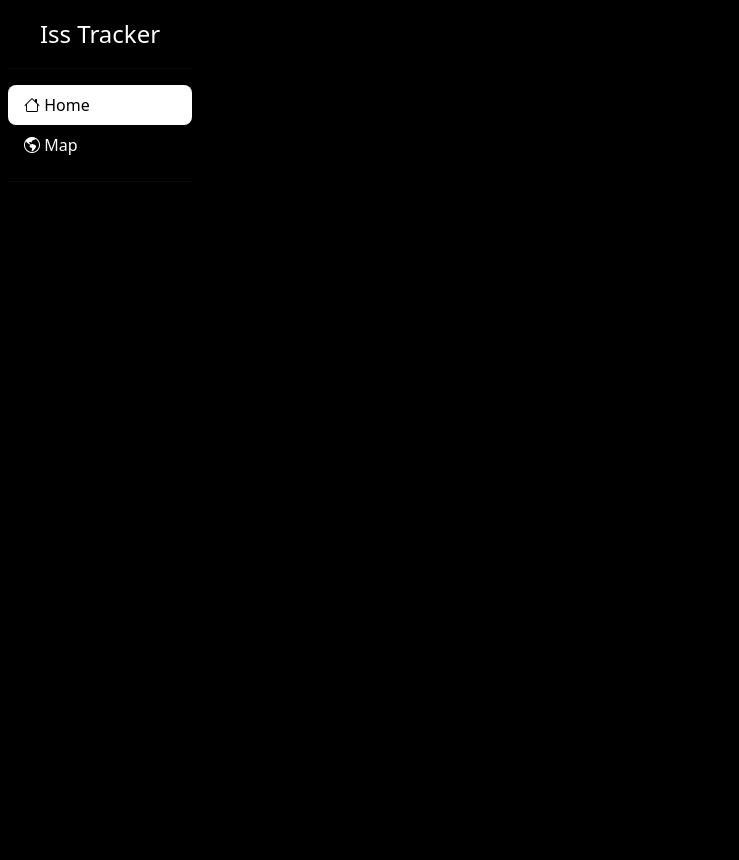
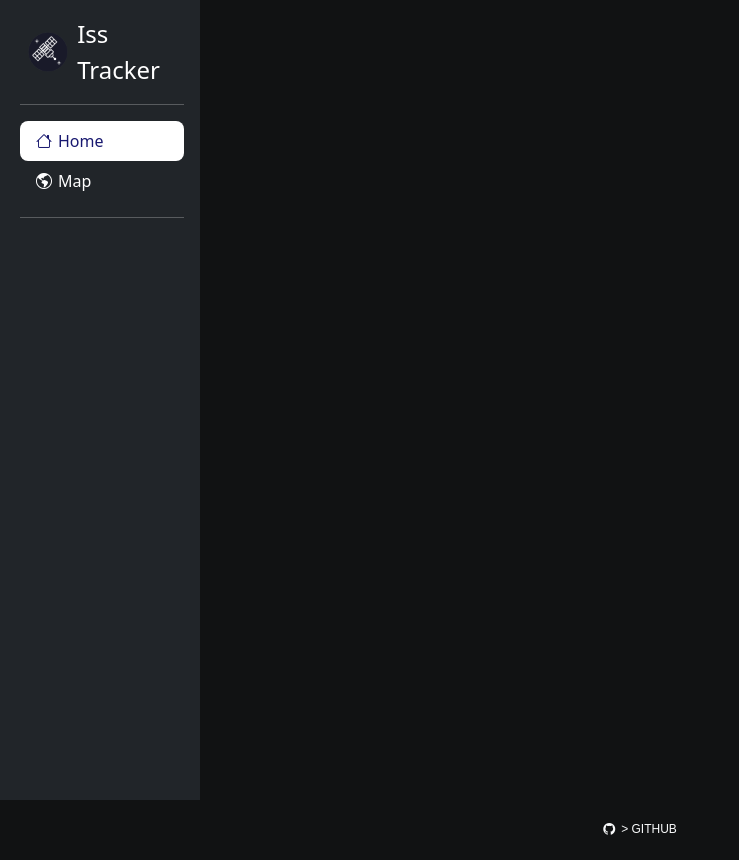
Before and after one commit to spector700/iss-tracker, a Python web app: template templates/layout.html in a window 1280 px wide. Shown: the whole page, without its empty margins (0-739 px from the left). Before the commit the page ends 155 px from the top, so only its background shows below. Run offline with Jinja, Linux system fonts and the light colour scheme; the template is opened without the code that fills it, so the values that code supplies are empty.

Commit message:
- Added footer - icon animations - favicon and logo

```diff
--- a/static/styles.css
+++ b/static/styles.css
@@ -1,11 +1,16 @@
 @import url("https://cdn.jsdelivr.net/npm/bootstrap-icons@1.10.5/font/bootstrap-icons.css");
 
-body {
-    background: black;
+body,
+.section {
+    background: #111213;
 }
 
-#side_nav {
-    background: black;
+.section {
+    padding: 50px;
+    background-color: midnightblue;
+}
+
+.sidebar {
     min-width: 200px;
     max-width: 200px;
 }
@@ -15,9 +20,8 @@ body {
     border-radius: 8px;
 }
 
-.sidebar li.active a,
-.sidebar li.active a:hover {
-    color: black;
+.sidebar li.active a {
+    color: midnightblue;
 }
 
 .sidebar li a {
@@ -29,10 +33,38 @@ body {
     width: 100%;
 }
 
+.content img {
+    width: 100%;
+    height: 1000px;
+    display: block;
+}
+
 hr.h-color {
-    background: white;
+    color: white;
 }
 
 #map {
-    height: 480px;
+    height: 880px;
 }
+
+h1,
+p {
+    font: D-DIN-Bold, Arial, Verdana, sans-serif;
+    font-weight: 400;
+    font-style: normal;
+    text-transform: uppercase;
+    color: #fff;
+    margin: auto;
+}
+
+#footer {
+    position: relative;
+    margin: 0 auto;
+    text-align: center;
+    font: 12px/18px D-DIN-Bold, Arial, Verdana, sans-serif;
+    font-weight: 400;
+    font-style: normal;
+    text-transform: uppercase;
+    color: #979797;
+    padding: 20px 0;
+}
--- a/templates/layout.html
+++ b/templates/layout.html
@@ -4,6 +4,8 @@
   <head>
     <meta charset="utf-8" />
     <meta name="viewport" content="initial-scale=1, width=device-width" />
+    <!-- Favicon -->
+    <link rel="icon" href="/static/iss-favicon.ico" />
 
     <!-- http://getbootstrap.com/docs/5.1/ -->
     <link
@@ -35,33 +37,77 @@
   </head>
 
   <body>
-    <div class="main-container d-flex">
-      <div class="sidebar" id="side_nav">
+    <div class="container-fluid">
+      <div class="row">
+        <!-- Fixed sidebar -->
+        <nav id="sidebar" class="col-md-3 col-lg-2 bg-dark sidebar">
+          <!-- Sidebar -->
+          <div class="position-fixed" style="width: 180px">
             <a
               href="/"
               class="d-flex align-items-center justify-content-center m-3 text-white text-decoration-none"
             >
+              <svg
+                class="bi pe-none me-2"
+                width="50"
+                height="52"
+                xmlns:xlink="http://www.w3.org/1999/xlink"
+              >
+                <image
+                  xlink:href="/static/iss-logo.png"
+                  width="40"
+                  height="52"
+                  alt="ISS Logo"
+                />
+              </svg>
+
               <span class="fs-4">Iss Tracker</span>
             </a>
             <hr class="h-color mx-2" />
 
             <ul class="list-unstyled px-2">
               <li class="active">
-            <a class="text-decoration-none px-3 py-2 d-block" href="#"
-              ><i class="bi bi-house"></i> Home</a
+                <a
+                  class="icon-link icon-link-hover text-decoration-none px-3 py-2"
+                  href="#"
+                  ><i class="icon-link icon-link-hover bi bi-house"></i> Home</a
                 >
               </li>
               <li class="">
-            <a class="text-decoration-none px-3 py-2 d-block" href="#"
-              ><i class="bi bi-globe-americas"></i> Map</a
+                <a
+                  class="icon-link icon-link-hover text-decoration-none px-3 py-2"
+                  href="#"
+                  ><i
+                    class="icon-link icon-link-hover bi bi-globe-americas"
+                  ></i>
+                  Map</a
                 >
               </li>
             </ul>
             <hr class="h-color mx-2" />
           </div>
+        </nav>
 
+        <main role="main" class="col-md-9 ml-sm-auto col-lg-10 px-0">
+          <div class="main-container">
             <div class="content">{% block main %} {% endblock %}</div>
+          </div>
+        </main>
         <script src="/static/script.js"></script>
+        <div id="footer">
+          <p>
+            <a
+              class="icon-link icon-link-hover link-light text-decoration-none"
+              style="--bs-icon-link-transform: translate3d(0, -0.125rem, 0)"
+              aria-label="spector700 github"
+              target="_blank"
+              href="https://github.com/spector700/iss-tracker/tree/main"
+            >
+              <i class="icon-link icon-link-hover bi bi-github"></i>> github
+            </a>
+          </p>
+        </div>
+      </div>
     </div>
   </body>
 </html>
```
Also changed, not shown: static/iss-favicon.ico (added), static/iss-logo.png (added). Lines whose indentation alone changed are shown as unchanged.
